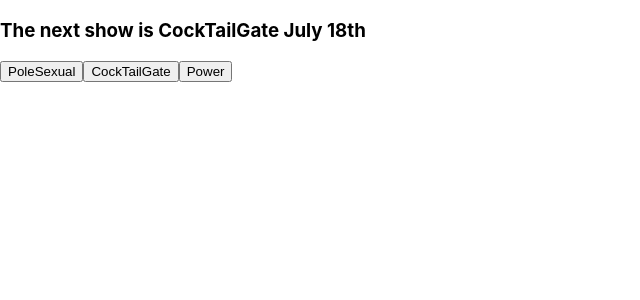
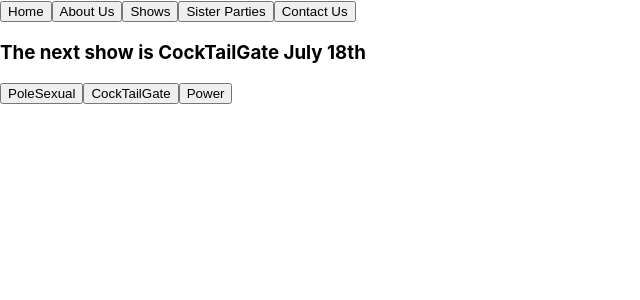
Before and after one commit to Mikey-strider/polesexualproductions, a React (Create React App) app in the folder polesexual-productions/: page / in a window 1280 px wide. Shown: the top 300 px of the page, without its empty margins (0-640 px from the left). Built offline with nearby package versions, Linux system fonts and the light colour scheme.

Commit message:
added navbar and buttons for navigation

```diff
--- /dev/null
+++ b/polesexual-productions/src/components/AboutUs/About.js
@@ -0,0 +1 @@
+import React from 'react';
--- a/polesexual-productions/src/components/HomePage/Home.js
+++ b/polesexual-productions/src/components/HomePage/Home.js
@@ -1,14 +1,18 @@
 import React, {Component} from 'react';
 import ShowNavigation from './ShowNavigation';
 import UpcomingShow from './UpcomingShow';
+import Nav from '../NavBar/Nav';
+
 
 class Home extends Component {
     render() {
         const { changePage } = this.props;
 
         return (<>
+        <Nav />
             <UpcomingShow />
             <ShowNavigation changePage={changePage} />
+
         </>)
     }
 }
--- /dev/null
+++ b/polesexual-productions/src/components/NavBar/Nav.js
@@ -0,0 +1,16 @@
+import React, {Component} from 'react';
+
+class Nav extends Component {
+    render() {
+        return (<>
+            <button onClick={() => this.updateShow("home")}>Home</button>
+            <button>About Us</button>
+            <button>Shows</button>
+            <button>Sister Parties</button>
+            <button>Contact Us</button>
+
+        </>)
+    }
+}
+
+export default Nav;
```
